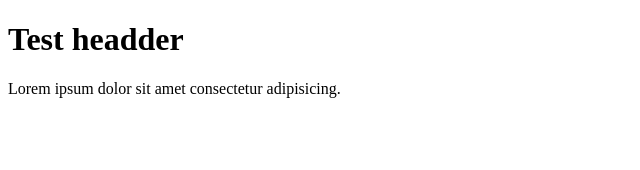
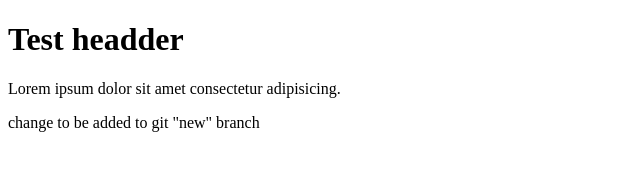
Before and after one commit to octavianTestAccount/test_, a plain HTML site: page index.html in a window 1280 px wide. Shown: the whole page, without its empty margins (0-640 px from the left). Drawn offline with Linux system fonts and the light colour scheme.

Commit message:
first commit on new

```diff
--- a/index.html
+++ b/index.html
@@ -9,6 +9,7 @@
 <body>
     <h1>Test headder</h1>
 <p>Lorem ipsum dolor sit amet consectetur adipisicing.</p>
+<p>change to be added to git "new" branch</p>
 
 
 </body>
```
